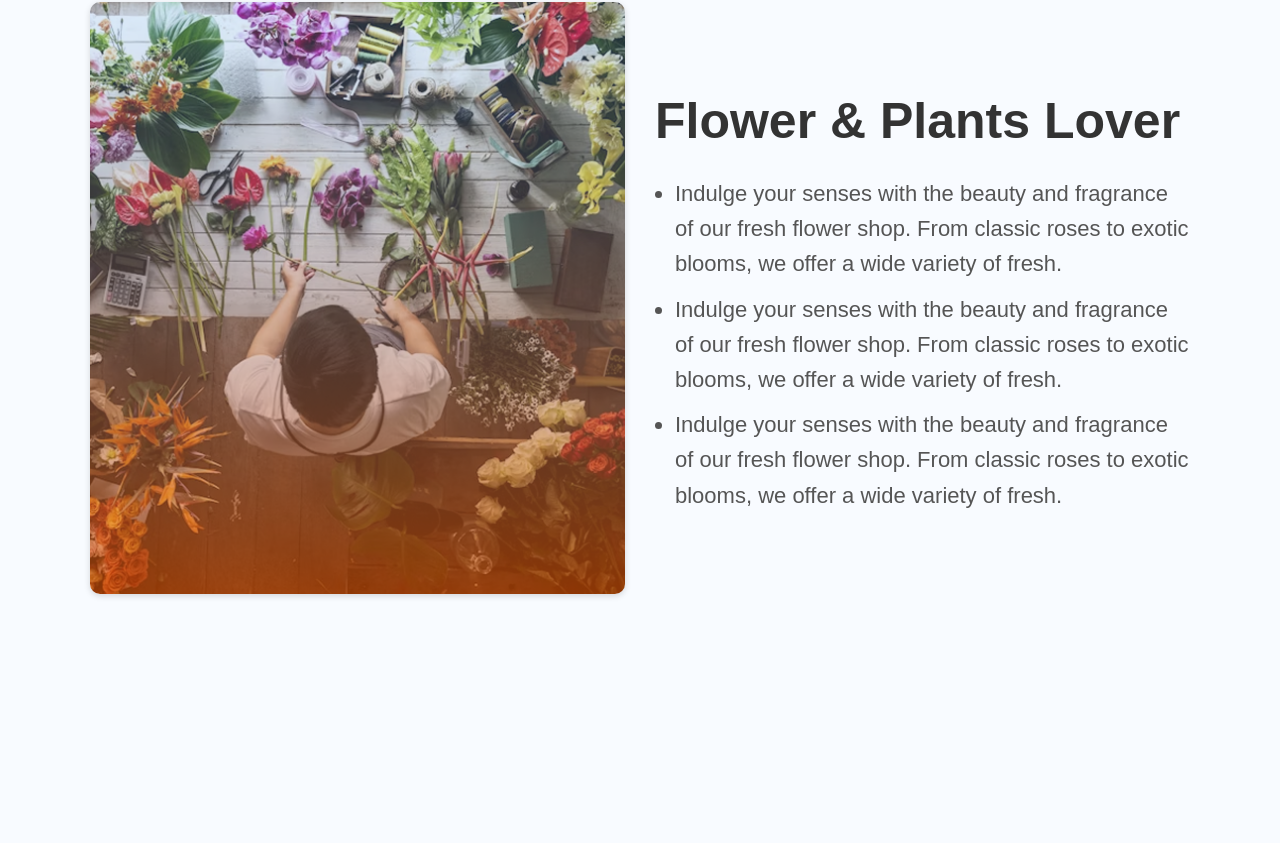
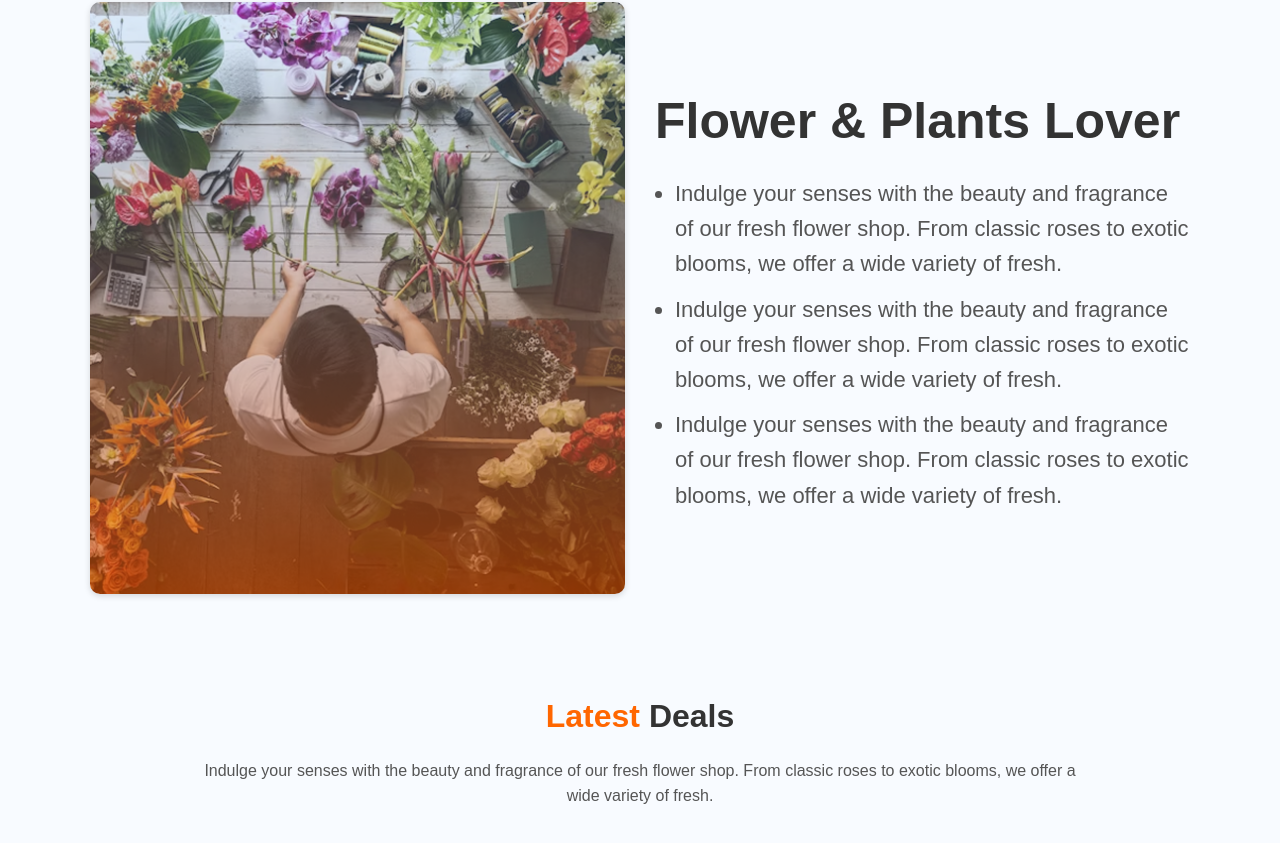
Before and after one commit to Bappyosman/Assignment_2, a plain HTML site: page index.html in a window 1280 px wide. Shown: the part 1562-2405 px from the top of the page. Before the commit the page ends 2233 px from the top, so only its background shows below. Drawn offline with Linux system fonts and the light colour scheme.

Commit message:
Fourth commit

```diff
--- a/Style/style.css
+++ b/Style/style.css
@@ -239,3 +239,28 @@ nav {
     order: -1;
   }
 }
+
+
+/* Latest Deals Section */
+.latest-deals {
+  max-width: 1140px;
+  margin: 50px auto;
+  text-align: center;
+  padding: 20px;
+}
+
+.latest-deals h2 {
+  font-size: 32px;
+  margin-bottom: 15px;
+}
+
+.latest-deals h2 span {
+  color: #ff6600; /* Orange color for 'Latest' */
+}
+
+.latest-deals p {
+  max-width: 888px;
+  margin: 0 auto;
+  color: #555;
+  line-height: 1.6;
+}
--- a/index.html
+++ b/index.html
@@ -135,5 +135,14 @@
         </ul>
       </div>
     </section>
+
+    <section class="latest-deals">
+      <h2><span>Latest</span> Deals</h2>
+      <p>
+        Indulge your senses with the beauty and fragrance of our fresh flower
+        shop. From classic roses to exotic blooms, we offer a wide variety of
+        fresh.
+      </p>
+    </section>
   </body>
 </html>
```
